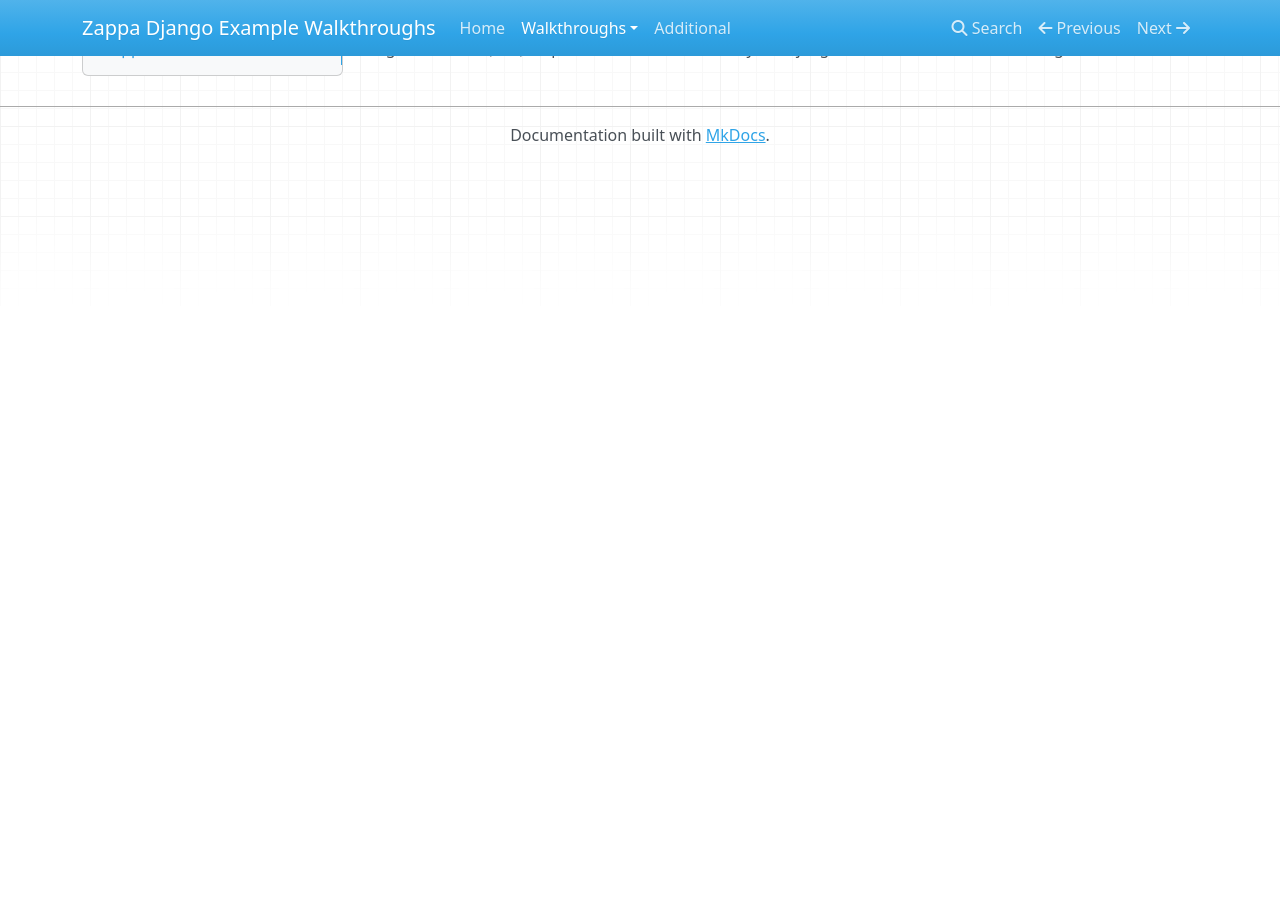
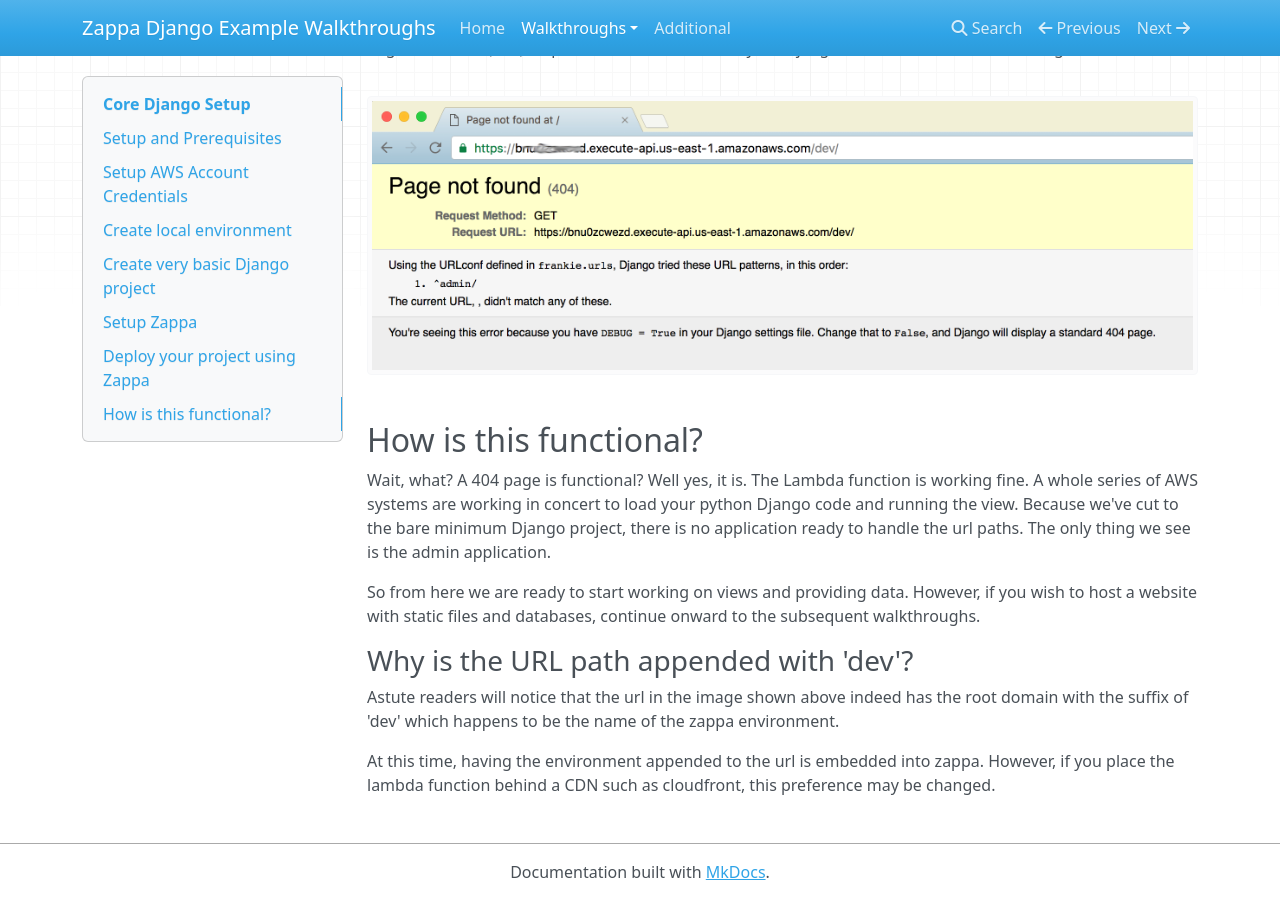
Before and after one commit to edgarroman/zappa-django-guide, an MkDocs documentation site: the page built from docs/core_django_setup.md, in a window 1280 px wide and 900 px high, scrolled down 5823 px. Built offline with MkDocs 1.6.1, drawn with Linux system fonts in a browser that asks for light colours; nearby versions of some CDN libraries; old or Windows-style settings are respelled for this version of MkDocs; before the commit the page ends 5986 px from its top, so only the background shows below that.

Commit message:
Added AWS Section

````diff
--- a/docs/core_django_setup.md
+++ b/docs/core_django_setup.md
@@ -290,3 +290,17 @@
 ```
 
 After this completes, you should be able to see your Django site in action.  Note that you will actually get a Page not found (404) response.  This indicates that your Django site is functional and working.
+
+![404](images/core_404.png)
+
+## How is this functional?
+
+Wait, what?  A 404 page is functional?  Well yes, it is.  The Lambda function is working fine.  A whole series of AWS systems are working in concert to load your python Django code and running the view.  Because we've cut to the bare minimum Django project, there is no application ready to handle the url paths.  The only thing we see is the admin application.
+
+So from here we are ready to start working on views and providing data.  However, if you wish to host a website with static files and databases, continue onward to the subsequent walkthroughs.
+
+### Why is the URL path appended with 'dev'?
+
+Astute readers will notice that the url in the image shown above indeed has the root domain with the suffix of 'dev' which happens to be the name of the zappa environment.
+
+At this time, having the environment appended to the url is embedded into zappa.  However, if you place the lambda function behind a CDN such as cloudfront, this preference may be changed.
--- a/mkdocs.yml
+++ b/mkdocs.yml
@@ -4,6 +4,7 @@
   - Walkthroughs:
     - 'Core Django Setup' : 'core_django_setup.md'
     - 'Hosting Static Files' : 'static_files.md'
+    - 'A Brief Interlude: AWS Setup' : 'aws_setup.md'
   - Additional: 'additional.md'
 markdown_extensions:
   - pymdownx.superfences
````
Also changed, not shown: docs/aws_setup.md (added, +51 -0 lines), docs/static_files.md (+6 -0 lines), docs/images/core_404.png (added), docs/images/static_django.png (added).
